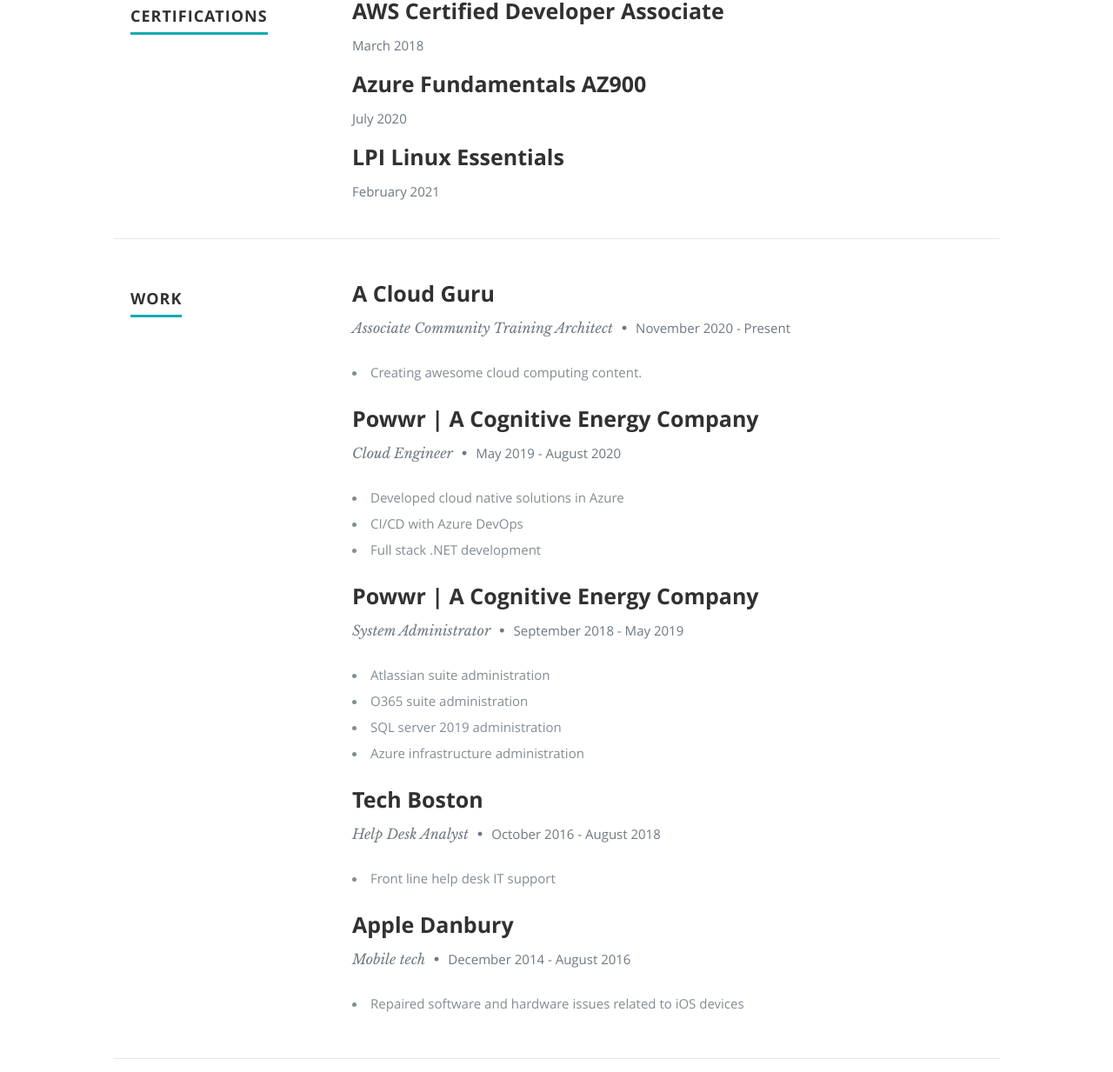
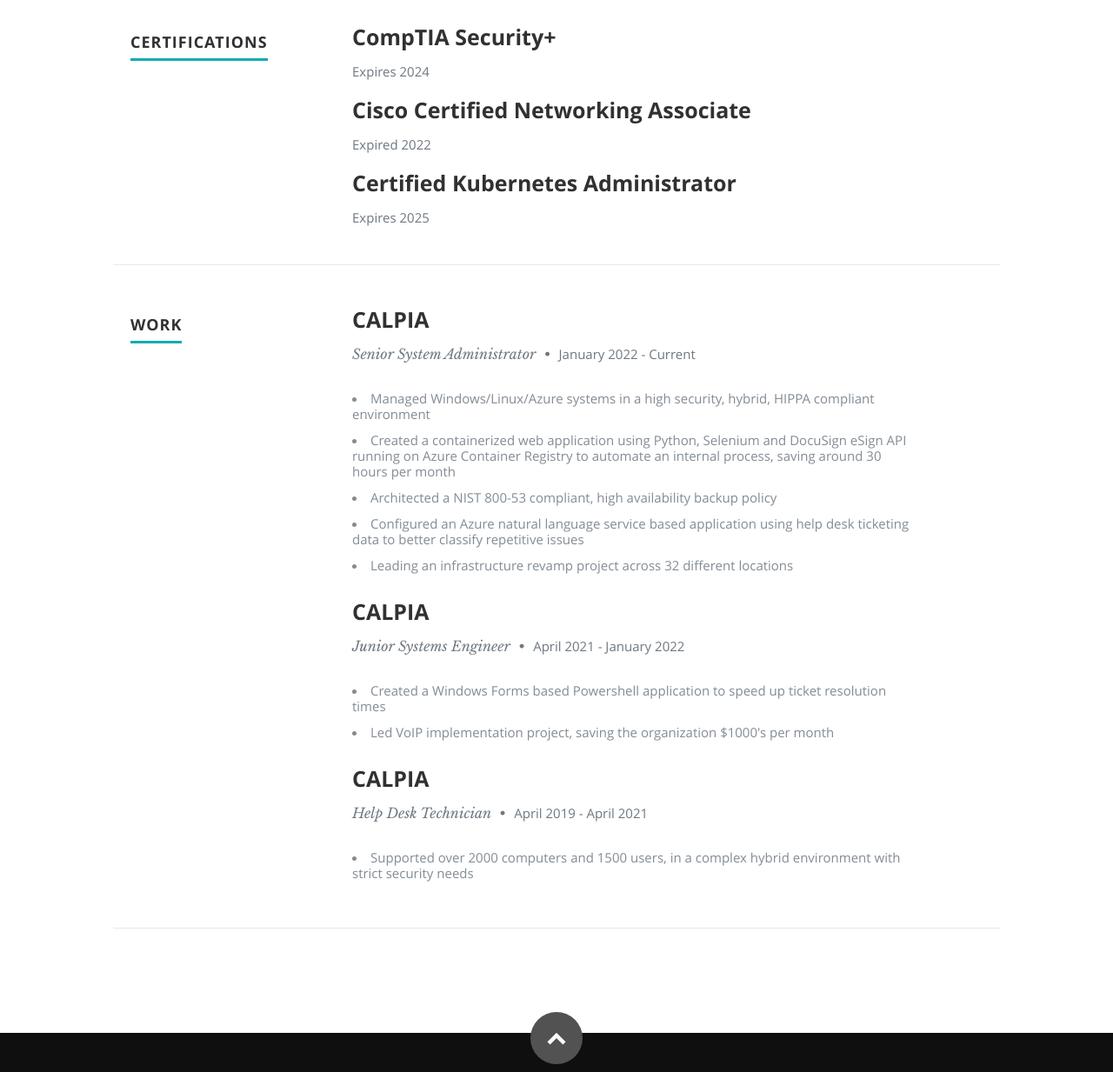
Before and after one commit to Boryevski/azure-resume, a plain HTML site: page frontend/index.html in a window 1280 px wide. Shown: the part 1246-2479 px from the top of the page at 87% size. Drawn offline with nearby package versions, Linux system fonts and the light colour scheme.

Commit message:
Updates to structure

```diff
--- a/frontend/index.html
+++ b/frontend/index.html
@@ -7,7 +7,7 @@
    <!--- Basic Page Needs
    ================================================== -->
    <meta charset="utf-8">
-	<title>Gwyn's Resume</title>
+	<title>Yev's Resume</title>
 	<meta name="description" content="">
 	<meta name="author" content="">
 
@@ -54,16 +54,12 @@
 
       <div class="row banner">
          <div class="banner-text">
-            <h1 class="responsive-headline">Hi, I'm Gwyn</h1>
+            <h1 class="responsive-headline">Hi, I'm Yev</h1>
 
             <p>and this page has been viewed <a id="counter"></a> times :) </p>
             <ul class="social">
-               <li><a href="https://twitter.com/madebygps"><i class="fa fa-twitter"></i></a></li>
-               <li><a href="https://madebygps.com"><i class="fa fa-external-link"></i></a></li>
-               <li><a href="https://linkedin.com/in/gwyneth-pena"><i class="fa fa-linkedin"></i></a></li>
-               <li><a href="https://instagram.com/madebygps"><i class="fa fa-instagram"></i></a></li>
-               <li><a href="https://youtube.com/madebygps"><i class="fa fa-youtube"></i></a></li>
-               <li><a href="https://github.com/madebygps/cgc-azure-resume"><i class="fa fa-github"></i></a></li>
+               <li><a href="https://www.linkedin.com/in/yevgeniy-temborski-76555118a/"><i class="fa fa-linkedin"></i></a></li>
+               <li><a href="https://github.com/Boryevski/azure-resume"><i class="fa fa-github"></i></a></li>
             </ul>
          </div>
       </div>
@@ -91,13 +87,13 @@
 
             <h2>ABOUT ME</h2>
 
-            <p> Hi, I'm Gwyneth Pena-Siguenza, <span>Training Architect at <a href="https://acloud.guru">A Cloud Guru</a></span>, <span> <a href="https://mvp.microsoft.com/en-us/PublicProfile/5003866">Azure MVP</a></span>
-               and <span><a href="https://youtube.com/madebygps">YouTuber</a></span> focused on making cloud learning more accessible and less daunting for everyone.
+            <p> Hi, I'm Yev Temborski, <span>Systems Automation Engineer at California Prison Industry Authority</span>, <span> an organization focused on providing California inmates with job training programs.</span>
+               I am an engineer focused on using AI and any technology stack to create Automation Solutions for enterprises of any size.
 
          </br>
       </br>
-       I built this page as part of the <span><a href="https://github.com/madebygps/cgc-azure-resume">Cloud Guru Azure Resume Challenge.</a></span>
-
+       <!-- I built this page as part of the <span><a href="https://github.com/madebygps/cgc-azure-resume">Cloud Guru Azure Resume Challenge.</a></span>
+             -->
 
          </div> <!-- end .main-col -->
 
@@ -124,8 +120,8 @@
 
                <div class="twelve columns">
 
-                  <h3>AWS Certified Developer Associate</h3>
-                  <p class="info"><em class="date">March 2018</em></p>
+                  <h3>CompTIA Security+</h3>
+                  <p class="info"><em class="date">Expires 2024</em></p>
 
                </div>
 
@@ -135,8 +131,8 @@
 
                <div class="twelve columns">
 
-                  <h3>Azure Fundamentals AZ900</h3>
-                  <p class="info"><em class="date">July 2020</em></p>
+                  <h3>Cisco Certified Networking Associate</h3>
+                  <p class="info"><em class="date">Expired 2022</em></p>
 
                </div>
 
@@ -146,8 +142,8 @@
 
                <div class="twelve columns">
 
-                  <h3>LPI Linux Essentials</h3>
-                  <p class="info"><em class="date">February 2021</em></p>
+                  <h3>Certified Kubernetes Administrator</h3>
+                  <p class="info"><em class="date">Expires 2025</em></p>
 
                </div>
 
@@ -172,11 +168,15 @@
 
                <div class="twelve columns">
 
-                  <h3>A Cloud Guru</h3>
-                  <p class="info">Associate Community Training Architect <span>&bull;</span> <em class="date">November 2020 - Present</em></p>
+                  <h3>CALPIA</h3>
+                  <p class="info">Senior System Administrator <span>&bull;</span> <em class="date">January 2022 - Current</em></p>
 
                   <p>
-                  <li>Creating awesome cloud computing content.</li>
+                  <li>Managed Windows/Linux/Azure systems in a high security, hybrid, HIPPA compliant environment</li>
+                  <li>Created a containerized web application using Python, Selenium and DocuSign eSign API running on Azure Container Registry to automate an internal process, saving around 30 hours per month</li>
+                  <li>Architected a NIST 800-53 compliant, high availability backup policy</li>
+                  <li>Configured an Azure natural language service based application using help desk ticketing data to better classify repetitive issues</li>
+                  <li>Leading an infrastructure revamp project across 32 different locations</li>
                   </p>
 
                </div>
@@ -187,13 +187,12 @@
 
                <div class="twelve columns">
 
-                  <h3>Powwr | A Cognitive Energy Company</h3>
-                  <p class="info">Cloud Engineer <span>&bull;</span> <em class="date">May 2019 - August 2020</em></p>
+                  <h3>CALPIA</h3>
+                  <p class="info">Junior Systems Engineer <span>&bull;</span> <em class="date">April 2021 - January 2022</em></p>
 
                   <p>
-                     <li>Developed cloud native solutions in Azure</li>
-                     <li>CI/CD with Azure DevOps</li>
-                     <li>Full stack .NET development</li>
+                  <li>Created a Windows Forms based Powershell application to speed up ticket resolution times</li>
+                  <li>Led VoIP implementation project, saving the organization $1000's per month</li>
                   </p>
 
                </div>
@@ -204,44 +203,11 @@
 
                <div class="twelve columns">
 
-                  <h3>Powwr | A Cognitive Energy Company</h3>
-                  <p class="info">System Administrator <span>&bull;</span> <em class="date">September 2018 - May 2019</em></p>
+                  <h3>CALPIA</h3>
+                  <p class="info">Help Desk Technician <span>&bull;</span> <em class="date">April 2019 - April 2021</em></p>
 
                   <p>
-                  <li>Atlassian suite administration</li>
-                  <li>O365 suite administration</li>
-                  <li>SQL server 2019 administration</li>
-                  <li>Azure infrastructure administration</li>
-                  </p>
-
-               </div>
-
-            </div> <!-- item end -->
-
-            <div class="row item">
-
-               <div class="twelve columns">
-
-                  <h3>Tech Boston</h3>
-                  <p class="info">Help Desk Analyst <span>&bull;</span> <em class="date">October 2016 - August 2018</em></p>
-
-                  <p>
-                  <li>Front line help desk IT support</li>
-                  </p>
-
-               </div>
-
-            </div> <!-- item end -->
-
-            <div class="row item">
-
-               <div class="twelve columns">
-
-                  <h3>Apple Danbury</h3>
-                  <p class="info">Mobile tech <span>&bull;</span> <em class="date">December 2014 - August 2016</em></p>
-
-                  <p>
-                  <li>Repaired software and hardware issues related to iOS devices</li>
+                  <li>Supported over 2000 computers and 1500 users, in a complex hybrid environment with strict security needs</li>
 
                   </p>
 
@@ -268,12 +234,8 @@
          <div class="twelve columns">
 
             <ul class="social-links">
-               <li><a href="https://twitter.com/madebygps"><i class="fa fa-twitter"></i></a></li>
-               <li><a href="https://linkedin.com/in/gwyneth-pena"><i class="fa fa-linkedin"></i></a></li>
-               <li><a href="https://madebygps.com"><i class="fa fa-external-link"></i></a></li>
-               <li><a href="https://instagram.com/madebygps"><i class="fa fa-instagram"></i></a></li>
-               <li><a href="https://youtube.com/madebygps"><i class="fa fa-youtube"></i></a></li>
-               <li><a href="https://github.com/madebygps/cgc-azure-resume"><i class="fa fa-github"></i></a></li>
+               <li><a href="https://www.linkedin.com/in/yevgeniy-temborski-76555118a/"><i class="fa fa-linkedin"></i></a></li>
+               <li><a href="https://github.com/Boryevski/azure-resume"><i class="fa fa-github"></i></a></li>
             </ul>
 
             <ul class="copyright">
```
